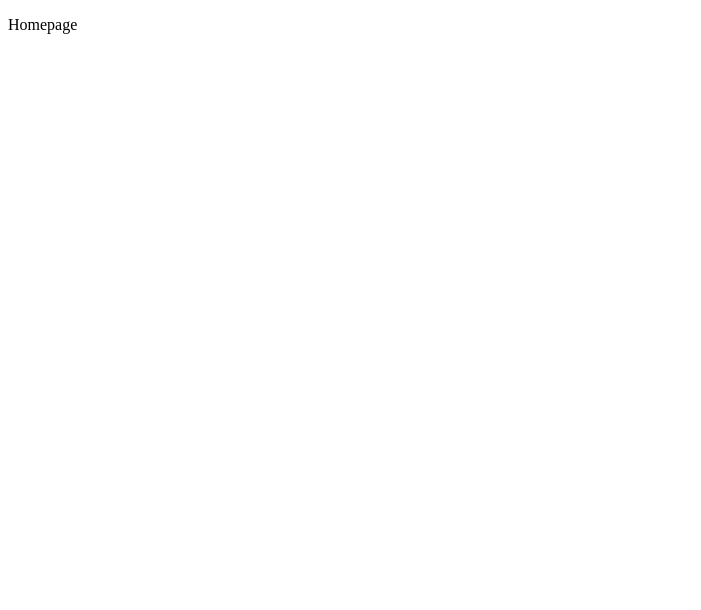
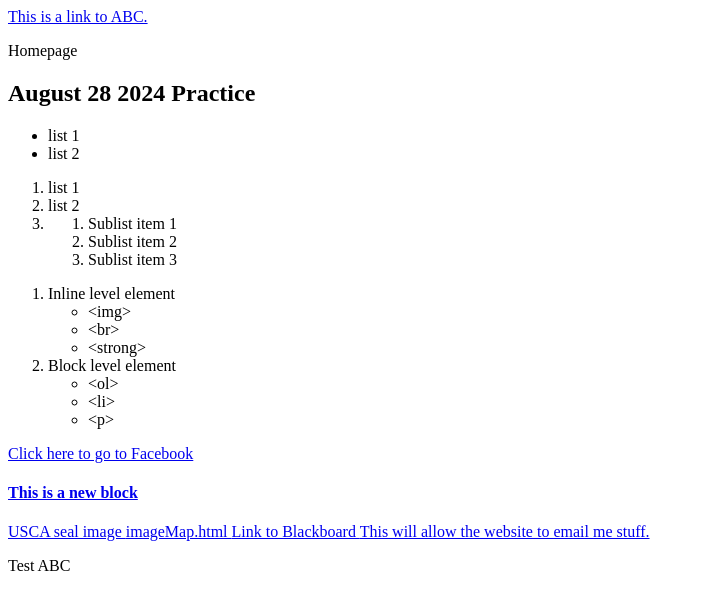
Before and after one commit to BrandonWeathers000/CSCI225, a plain HTML site: page index.html in a window 1280 px wide. Shown: the whole page, without its empty margins (0-701 px from the left). Drawn offline with Linux system fonts and the light colour scheme.

Commit message:
08_28_2024 practice

```diff
--- a/index.html
+++ b/index.html
@@ -6,7 +6,128 @@
 </head>
 
 <body>
+	<!-- Internal link -->
+	<a href="#ABC">
+		This is a link to ABC.
+	</a>
+
 	<p>
 		Homepage
 	</p>
+
+	<div class="navbar">
+		<!-- Put the list in this section -->
+
+	</div>
+
+	<div class="practice">
+		<h2>
+			August 28 2024 Practice
+		</h2>
+
+		<ul>
+			<li>
+				list 1
+			</li>
+
+			<li>
+				list 2
+			</li>
+		</ul>
+
+		<ol>
+			<li>
+				list 1
+			</li>
+
+			<li>
+				list 2
+			</li>
+
+			<li>
+			<!-- Nested Lists -->
+				<ol>
+					<li>
+						Sublist item 1
+					</li>
+
+					<li>
+						Sublist item 2
+					</li>
+
+					<li>
+						Sublist item 3
+					</li>
+				</ol>
+			</li>
+		</ol>
+
+		<ol>
+			<li>
+				Inline level element
+				<ul>
+					<li>
+						&lt;img&gt;
+					</li>
+
+					<li>
+						&lt;br&gt;
+					</li>
+
+					<li>
+						&lt;strong&gt;
+					</li>
+				</ul>
+			</li>
+
+			<li>
+				Block level element
+				<ul>
+					<li>
+						&lt;ol&gt;
+					</li>
+
+					<li>
+						&lt;li&gt;
+					</li>
+
+					<li>
+						&lt;p&gt;
+					</li>
+				</ul>
+			</li>
+		</ol>
+
+		<!-- Normal link -->
+		<a href="https://www.facebook.com">Click here to go to Facebook</a>
+
+		<!-- Block link -->
+		<a href="https://www.facebook.com">
+			<h4>
+				This is a new block
+			</h4>
+		</a>
+
+		<!-- Link to a local file -->
+		<a href="img/USCAseal.png">
+			USCA seal image
+		</a>
+
+		<a href="doc/imageMap.html">
+			imageMap.html
+		</a>
+
+		<a href="https://blackboard.sc.edu">
+			Link to Blackboard
+		</a>
+
+		<!-- Link to email-->
+		<a href="mailto:brw12@usca.edu">
+			This will allow the website to email me stuff.
+		</a>
+
+		<p id="ABC">
+			Test ABC
+		</p>
+	</div>
 </body>
```
Also changed, not shown: doc/imageMap.html (added).
